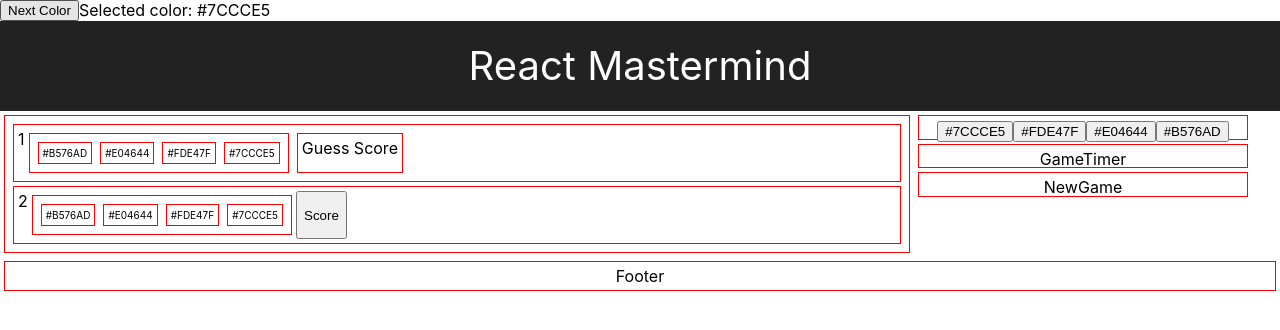
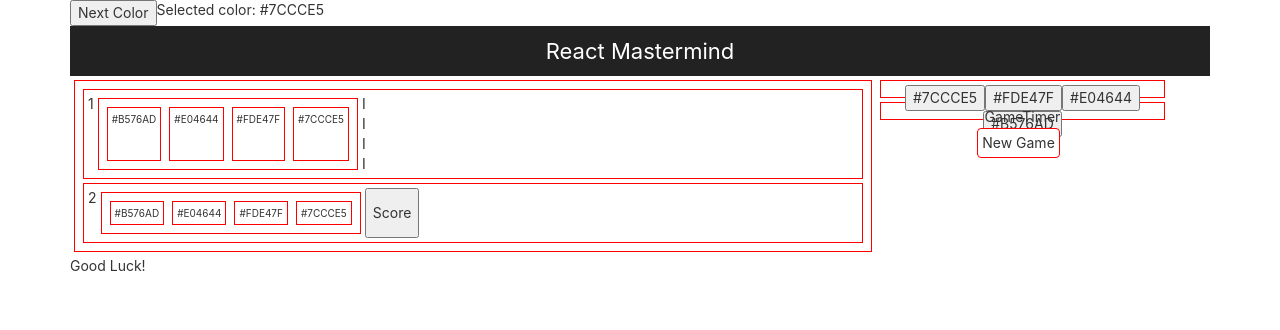
Before and after one commit to drmartirosian/React-Masterminds-Game, a React (Create React App) app: page / in a window 1280 px wide. Shown: the top 330 px of the page. Built offline with nearby package versions, Linux system fonts and the light colour scheme.

Commit message:
Hooked up Bootstrap

```diff
--- a/public/index.html
+++ b/public/index.html
@@ -24,9 +24,11 @@
       work correctly both with client-side routing and a non-root public URL.
       Learn how to configure a non-root public URL by running `npm run build`.
     -->
-    <title>React App</title>
+    <link rel="stylesheet" href="https://maxcdn.bootstrapcdn.com/bootstrap/3.3.7/css/bootstrap.min.css" integrity="sha384-BVYiiSIFeK1dGmJRAkycuHAHRg32OmUcww7on3RYdg4Va+PmSTsz/K68vbdEjh4u" crossorigin="anonymous">
+
+    <title>React Mastermind</title>
   </head>
-  <body>
+  <body class="container">
     <noscript>You need to enable JavaScript to run this app.</noscript>
     <div id="root"></div>
     <!--
--- a/src/App.css
+++ b/src/App.css
@@ -6,9 +6,9 @@
 .App-header {
   background-color: #222;
   height: 50px;
-  padding: 20px;
+  padding: 10px;
   color: white;
-  font-size: 40px;
+  font-size: 22px;
   text-align: center;
   width: 100%;
 }
@@ -43,3 +43,7 @@
   flex-wrap: wrap;
 
 }
+
+button:focus, .btn:focus {
+  outline: none;
+}
--- a/src/App.js
+++ b/src/App.js
@@ -40,9 +40,15 @@ class App extends Component {
 
 
 
+  getWinTries() {
+    // if winner, return num guesses, otherwise 0 (no winner)
+    let lastGuess = this.state.guesses.length - 1;
+    return this.state.guesses[lastGuess].score.perfect === 4 ? lastGuess + 1 : 0;
+  }
 
 
   render() {
+    let winTries = this.getWinTries();
     return (
       <div className="App">
         <button
@@ -54,12 +60,7 @@ class App extends Component {
           Next Color
         </button>
 
-
-
         Selected color: {colors[this.state.selColorIdx]}
-
-
-
 
         <header className="App-header">React Mastermind</header>
         <GameBoard
@@ -77,8 +78,7 @@ class App extends Component {
 
           <NewGameButton />
         </div>
-        <footer className="component footer">Footer</footer>
-
+        <footer>{(winTries ? `You Won in ${winTries} Guesses!` : 'Good Luck!')}</footer>
       </div>
     );
   }
--- a/src/components/ColorPicker.jsx
+++ b/src/components/ColorPicker.jsx
@@ -3,7 +3,7 @@ import React from 'react';
 const ColorPicker = (props, selColorIdx) => (
     <div className="component colorpicker">
         {props.colors.map(color=>
-        <button key={color}>{color}</button>
+        <button className="" key={color}>{color}</button>
         )}
     </div>
 );
--- a/src/components/GuessRow.jsx
+++ b/src/components/GuessRow.jsx
@@ -4,10 +4,17 @@ import GuessScore from './GuessScore'
 import ScoreButton from './ScoreButton';
 
 const GuessRow = (props) => (
-    <div className='component gamerow'>
-        <div>{props.rowIdx+1}</div>
-        <GuessPegs colors={props.colors} code={props.guess.code} />
-        {props.currentGuess ? <ScoreButton /> : <GuessScore />}
+    <div className='flex-h component gamerow'>
+        <div>{props.rowIdx + 1}</div>
+    <GuessPegs
+      colors={props.colors}
+      code={props.guess.code}
+    />
+    {
+      props.currentGuess ?
+        <ScoreButton /> :
+        <GuessScore score={props.guess.score} />
+    }
     </div>
 );
 
--- a/src/components/GuessScore.jsx
+++ b/src/components/GuessScore.jsx
@@ -1,9 +1,13 @@
 import React from 'react';
 
-const GuessScore = (props) => (
-    <div className='component guessscore'>
-        Guess Score
-    </div>
-);
+const GuessScore = ({ score }) => {
+    let scores = ('P'.repeat(score.perfect) + 'A'.repeat(score.almost) +
+      'I'.repeat(4 - score.perfect - score.almost)).split('');
+    return (
+      <div>
+        {scores.map((score, idx) => <div key={idx}>{score}</div>)}
+      </div>
+    );
+  }
 
 export default GuessScore;
--- a/src/components/NewGameButton.jsx
+++ b/src/components/NewGameButton.jsx
@@ -1,9 +1,9 @@
 import React from 'react';
 
 const NewGameButton = (props) => (
-    <div className='component newgamebutton'>
-        NewGame
-    </div>
+    <button className='component btn btn-default'>
+        New Game
+    </button>
 );
 
 export default NewGameButton;
```
